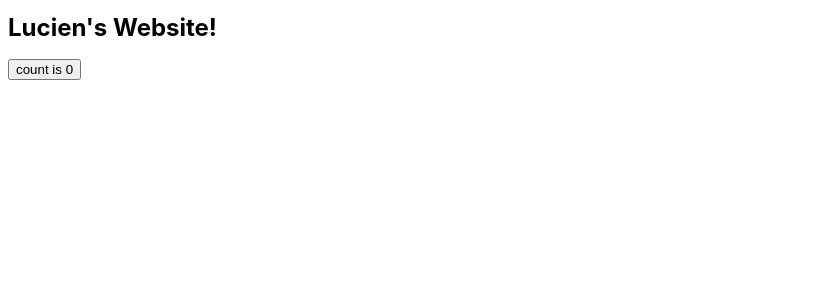
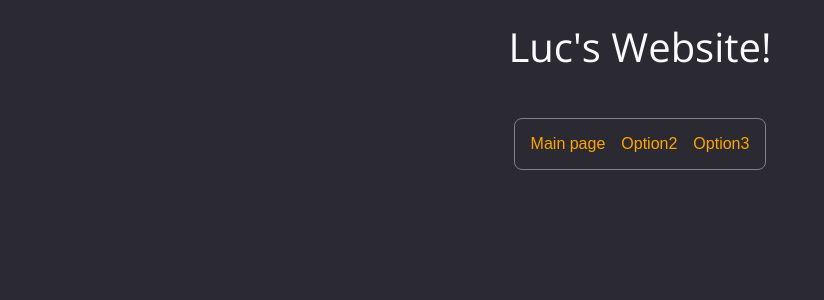
Before and after one commit to lucrnz/www-old, a Svelte app: page / in a window 1280 px wide. Shown: the top 300 px of the page, without its empty margins (0-824 px from the left). Built offline with nearby package versions, Linux system fonts and the light colour scheme.

Commit message:
Updated: Added initial NavBar and site welcome

```diff
--- a/index.html
+++ b/index.html
@@ -2,9 +2,14 @@
 <html lang="en">
     <head>
         <meta charset="UTF-8" />
-        <link rel="icon" type="image/svg+xml" href="/vite.svg" />
         <meta name="viewport" content="width=device-width, initial-scale=1.0" />
-        <title>Vite + Svelte</title>
+        <title>Luc's Website</title>
+        <link rel="preconnect" href="https://fonts.googleapis.com" />
+        <link rel="preconnect" href="https://fonts.gstatic.com" crossorigin />
+        <link
+            href="https://fonts.googleapis.com/css2?family=Open+Sans:wght@300;400&display=swap"
+            rel="stylesheet"
+        />
     </head>
     <body>
         <div id="app"></div>
--- a/src/App.svelte
+++ b/src/App.svelte
@@ -1,17 +1,32 @@
 <script>
-    import Counter from './lib/Counter.svelte';
+    import NavBar from './lib/NavBar.svelte';
 </script>
 
 <main>
-    <h1>Lucien's Website!</h1>
-
-    <div class="card">
-        <Counter />
-    </div>
+    <h1>Luc's Website!</h1>
+    <NavBar
+        options={[
+            {
+                title: 'Main page',
+            },
+            {
+                title: 'Option2',
+            },
+            { title: 'Option3' },
+        ]}
+    />
 </main>
 
 <style>
+    main {
+        display: flex;
+        flex-direction: column;
+        align-items: center;
+        gap: 2rem;
+    }
+
     h1 {
-        font-size: 1.5rem;
+        font-size: 2.5rem;
+        /* text-shadow: 0.15rem 0.15rem 0.4rem darkgray; */
     }
 </style>
--- a/src/app.css
+++ b/src/app.css
@@ -1,5 +1,5 @@
 :root {
-    font-family: Inter, Avenir, Helvetica, Arial, sans-serif;
+    font-family: 'Open Sans', Inter, Avenir, Helvetica, Arial, sans-serif;
     font-size: 16px;
     line-height: 24px;
     font-weight: 400;
@@ -9,4 +9,37 @@
     -webkit-font-smoothing: antialiased;
     -moz-osx-font-smoothing: grayscale;
     -webkit-text-size-adjust: 100%;
+
+    color: #fbfbfe;
+    background-color: #2b2a33;
 }
+
+button,
+input {
+    background-color: #42414d;
+}
+
+a {
+    color: orange;
+    text-decoration: none;
+}
+
+a:hover {
+    text-decoration: underline;
+}
+
+button {
+    border: solid 0.1rem gray;
+    border-radius: 0.25rem;
+    padding: 0.5rem;
+    color: #fbfbfe;
+    cursor: pointer;
+}
+
+button:hover {
+    background-color: #555364;
+}
+
+button:active {
+    background-color: #34323d;
+}
--- a/src/lib/Counter.svelte
+++ /dev/null
@@ -1,10 +0,0 @@
-<script>
-  let count = 0
-  const increment = () => {
-    count += 1
-  }
-</script>
-
-<button on:click={increment}>
-  count is {count}
-</button>
--- /dev/null
+++ b/src/lib/NavBar.svelte
@@ -0,0 +1,36 @@
+<script>
+    export let options;
+</script>
+
+<ul>
+    {#each options as option}
+        <li><button>{option.title}</button></li>
+    {/each}
+</ul>
+
+<style>
+    ul {
+        display: flex;
+        flex-direction: row;
+        gap: 1rem;
+        margin: 0;
+        padding: 1rem;
+        border: 0.1rem solid gray;
+        border-radius: 0.5rem;
+    }
+
+    ul > li {
+        margin: 0;
+        display: inline-flex;
+    }
+
+    button {
+        margin: 0;
+        padding: 0;
+        background-color: unset;
+        color: orange;
+        border: none;
+        font-size: 1rem;
+        cursor: pointer;
+    }
+</style>
--- a/vite.config.js
+++ b/vite.config.js
@@ -11,5 +11,8 @@ export default defineConfig(({ command, mode }) => {
             host: isDevMode ? '127.0.0.1' : '::',
             port: 3000,
         },
+        build: {
+            target: isDevMode ? ['esnext'] : ['es2015'],
+        },
     };
 });
```
